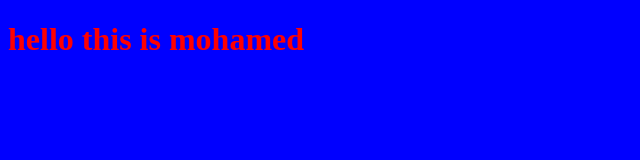
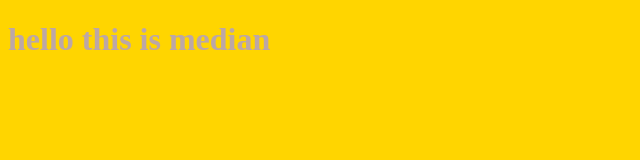
Before and after one commit to mohmdamatori1-lang/myproject, a plain HTML site: page index.html in a window 1280 px wide. Shown: the whole page, without its empty margins (0-640 px from the left). Drawn offline with Linux system fonts and the light colour scheme.

Commit message:
changing titile and colors

```diff
--- a/index.html
+++ b/index.html
@@ -8,6 +8,6 @@
 </head>
 <body>
     <script src="app.js">hello</script>
-    <h1>hello this is mohamed</h1>
+    <h1>hello this is median</h1>
 </body>
 </html>
--- a/style.css
+++ b/style.css
@@ -1,6 +1,6 @@
 h1{
-    color:  red;
+    color:  rgb(188, 167, 167);
 }
 body{
-    background-color: blue;
+    background-color: rgb(255, 213, 0);
 }
```
